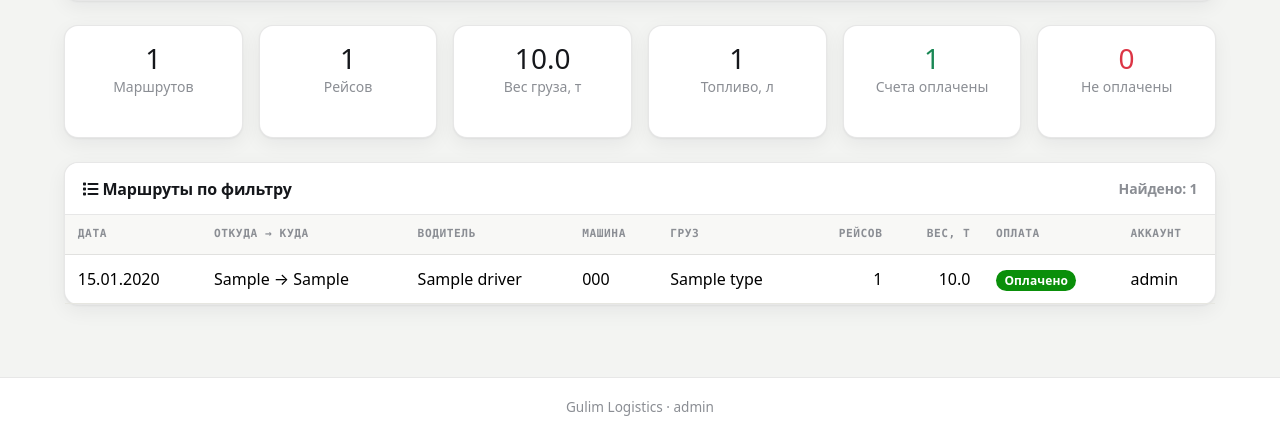
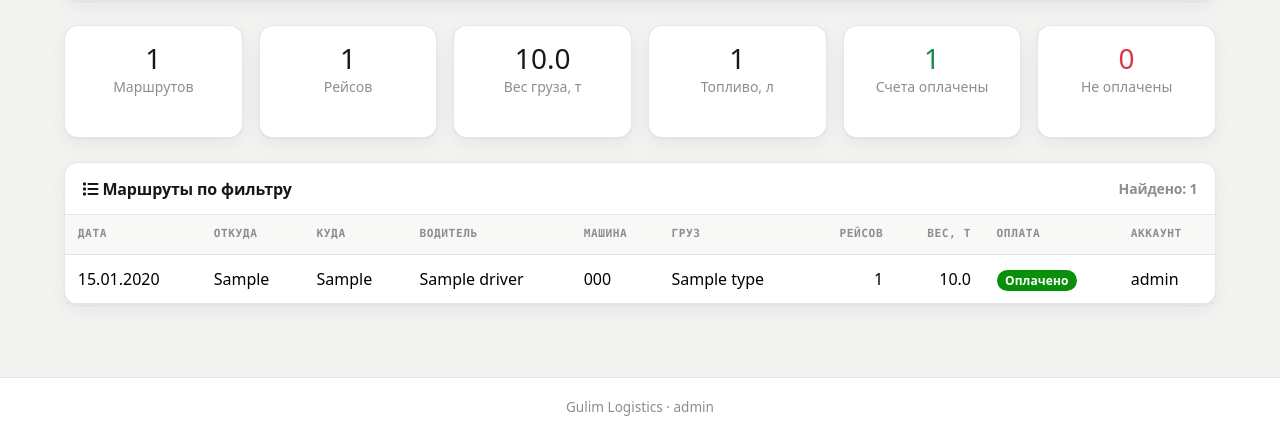
Before and after one commit to nurkal022/TransportManagement, a Flask app: page /summary in a window 1280 px wide. Shown: the part 526-960 px from the top of the page. Run offline with Flask 3, Linux system fonts and the light colour scheme; a user stored in the database is signed in; data comes from the database, SQL or seed files in the repository; tables that the repository leaves empty hold one stand-in row (values such as "Sample post").

Commit message:
summary: split 'Откуда → Куда' into separate columns in route list

```diff
--- a/templates/summary.html
+++ b/templates/summary.html
@@ -140,14 +140,15 @@
         <div class="table-responsive">
             <table class="table table-hover mb-0">
                 <thead><tr>
-                    <th>Дата</th><th>Откуда → Куда</th><th>Водитель</th><th>Машина</th><th>Груз</th>
+                    <th>Дата</th><th>Откуда</th><th>Куда</th><th>Водитель</th><th>Машина</th><th>Груз</th>
                     <th class="text-end">Рейсов</th><th class="text-end">Вес, т</th><th>Оплата</th><th>Аккаунт</th>
                 </tr></thead>
                 <tbody>
                 {% for r in routes_page.items %}
                     <tr>
                         <td class="mono">{{ r.date.strftime('%d.%m.%Y') if r.date else '' }}</td>
-                        <td>{{ r.start_point }} → {{ r.end_point }}</td>
+                        <td>{{ r.start_point }}</td>
+                        <td>{{ r.end_point }}</td>
                         <td>{{ r.driver.name if r.driver else '—' }}</td>
                         <td class="mono">{{ r.vehicle.number if r.vehicle else '—' }}</td>
                         <td>{{ r.cargo_type.name if r.cargo_type else '—' }}</td>
@@ -157,7 +158,7 @@
                         <td class="mono">{{ r.owner.username if r.owner else '' }}</td>
                     </tr>
                 {% else %}
-                    <tr><td colspan="9" class="text-center text-muted py-4">Ничего не найдено по заданным фильтрам</td></tr>
+                    <tr><td colspan="10" class="text-center text-muted py-4">Ничего не найдено по заданным фильтрам</td></tr>
                 {% endfor %}
                 </tbody>
             </table>
```
